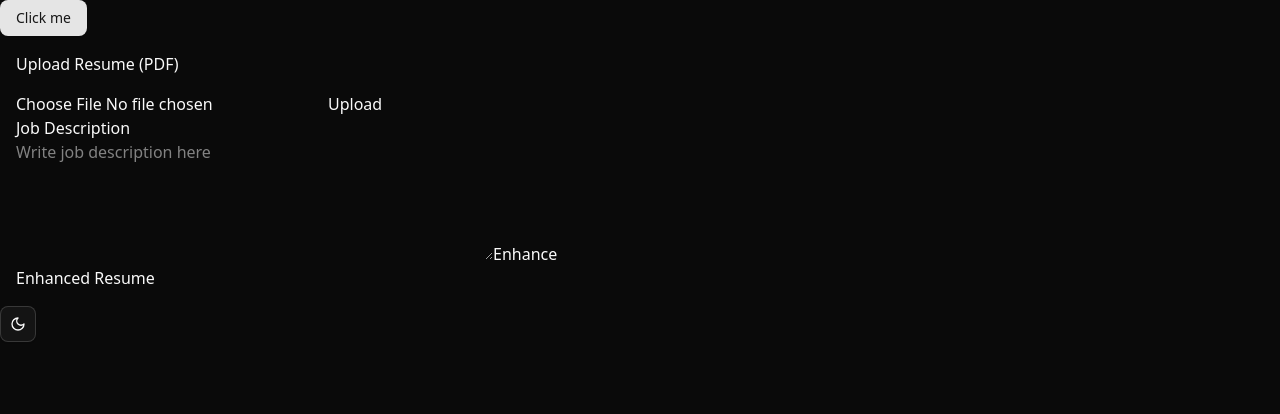
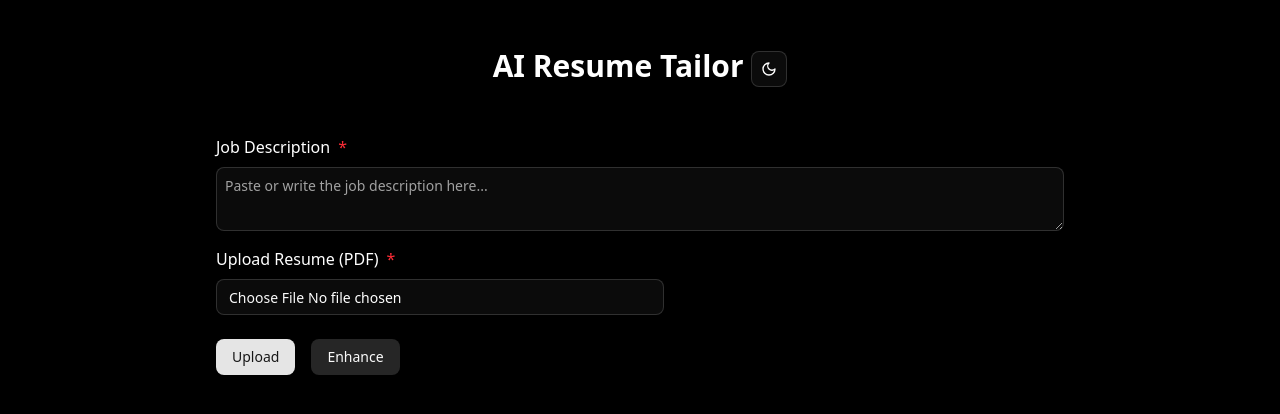
Before and after one commit to Anshuman6484/ProFile, a React (Vite) app in the folder client/: page / in a window 1280 px wide. Shown: the top 414 px of the page. Built offline with nearby package versions, Linux system fonts and the light colour scheme.

Commit message:
updated UI

```diff
--- a/client/package.json
+++ b/client/package.json
@@ -11,6 +11,7 @@
   },
   "dependencies": {
     "@radix-ui/react-dropdown-menu": "^2.1.14",
+    "@radix-ui/react-label": "^2.1.6",
     "@radix-ui/react-slot": "^1.2.2",
     "@tailwindcss/vite": "^4.1.7",
     "axios": "^1.9.0",
--- a/client/src/App.jsx
+++ b/client/src/App.jsx
@@ -1,13 +1,17 @@
 import { ModeToggle } from './components/ModeToggle'
 import UploadResume from './components/UploadResume'
-import { Button } from '@/components/ui/button'
 
 function App() {
   return (
     <>
-      <Button>Click me</Button>
-      <UploadResume />
-      <ModeToggle />
+      <main className="min-h-screen bg-gray-50 text-gray-900 dark:bg-black dark:text-white p-4">
+        <div className="max-w-4xl mx-auto py-8">
+          <h1 className="text-3xl font-bold mb-6 text-center">
+            AI Resume Tailor <ModeToggle />
+          </h1>
+          <UploadResume />
+        </div>
+      </main>
     </>
   )
 }
--- /dev/null
+++ b/client/src/components/FileUpload.jsx
@@ -0,0 +1,23 @@
+import { Input } from '@/components/ui/input'
+import { Label } from '@/components/ui/label'
+import { useResume } from '../hooks/useResume.js'
+
+function FileUpload() {
+  const { handleFileChange } = useResume()
+  return (
+    <div className="grid w-full max-w-md items-start gap-2">
+      <Label htmlFor="resume" className="text-base font-medium">
+        Upload Resume (PDF) <span className="text-red-500">*</span>
+      </Label>
+      <Input
+        id="resume"
+        type="file"
+        accept=".pdf"
+        className="cursor-pointer"
+        onChange={handleFileChange}
+      />
+    </div>
+  )
+}
+
+export default FileUpload
--- /dev/null
+++ b/client/src/components/JDInput.jsx
@@ -0,0 +1,24 @@
+import { Textarea } from '@/components/ui/textarea'
+import { Label } from '@/components/ui/label'
+import { useResume } from '../hooks/useResume.js'
+
+function JDInput() {
+  const { jobDesc, handleJobDescChange } = useResume()
+
+  return (
+    <div className="w-full space-y-2">
+      <Label htmlFor="job-desc" className="text-base font-medium">
+        Job Description <span className="text-red-500">*</span>
+      </Label>
+      <Textarea
+        id="job-desc"
+        value={jobDesc}
+        onChange={handleJobDescChange}
+        placeholder="Paste or write the job description here..."
+        className="p-2 rounded-md whitespace-pre-wrap text-sm max-h-[400px] overflow-auto"
+      />
+    </div>
+  )
+}
+
+export default JDInput
--- a/client/src/components/UploadResume.jsx
+++ b/client/src/components/UploadResume.jsx
@@ -1,30 +1,44 @@
+import { Button } from '@/components/ui/button'
+import { Label } from '@/components/ui/label'
 import { useResume } from '../hooks/useResume.js'
+import { Textarea } from '@/components/ui/textarea'
+import FileUpload from './FileUpload.jsx'
+import JDInput from './JDInput.jsx'
 
 function UploadResume() {
-  const {
-    jobDesc,
-    newResume,
-    handleAI,
-    handleFileChange,
-    handleJobDescChange,
-    handleUpload,
-  } = useResume()
+  const { newResume, handleAI, handleUpload } = useResume()
+
   return (
-    <div className="p-4">
-      <h2 className="mb-4">Upload Resume (PDF)</h2>
-      <input type="file" accept=".pdf" onChange={handleFileChange} />
-      <button onClick={handleUpload}>Upload</button>
-      <h2>Job Description</h2>
-      <textarea
-        value={jobDesc}
-        onChange={handleJobDescChange}
-        rows={5}
-        cols={50}
-        placeholder="Write job description here"
-      />
-      <button onClick={handleAI}>Enhance</button>
-      <h2>Enhanced Resume</h2>
-      <pre>{newResume}</pre>
+    <div className="p-6 max-w-full mx-auto space-y-6">
+      {/* Inputs */}
+      <div className="space-y-4">
+        <JDInput />
+        <FileUpload />
+      </div>
+
+      {/* Actions */}
+      <div className="flex gap-4">
+        <Button onClick={handleUpload} className="cursor-pointer">
+          Upload
+        </Button>
+        <Button
+          onClick={handleAI}
+          variant="secondary"
+          className="cursor-pointer"
+        >
+          Enhance
+        </Button>
+      </div>
+
+      {/* Output */}
+      {newResume && (
+        <div className="space-y-2">
+          <Label className="text-base font-medium">Enhanced Resume</Label>
+          <Textarea className="p-2 rounded-md whitespace-pre-wrap text-sm max-h-[400px] overflow-auto">
+            {newResume}
+          </Textarea>
+        </div>
+      )}
     </div>
   )
 }
--- /dev/null
+++ b/client/src/components/ui/input.jsx
@@ -0,0 +1,24 @@
+import * as React from "react"
+
+import { cn } from "@/lib/utils"
+
+function Input({
+  className,
+  type,
+  ...props
+}) {
+  return (
+    <input
+      type={type}
+      data-slot="input"
+      className={cn(
+        "file:text-foreground placeholder:text-muted-foreground selection:bg-primary selection:text-primary-foreground dark:bg-input/30 border-input flex h-9 w-full min-w-0 rounded-md border bg-transparent px-3 py-1 text-base shadow-xs transition-[color,box-shadow] outline-none file:inline-flex file:h-7 file:border-0 file:bg-transparent file:text-sm file:font-medium disabled:pointer-events-none disabled:cursor-not-allowed disabled:opacity-50 md:text-sm",
+        "focus-visible:border-ring focus-visible:ring-ring/50 focus-visible:ring-[3px]",
+        "aria-invalid:ring-destructive/20 dark:aria-invalid:ring-destructive/40 aria-invalid:border-destructive",
+        className
+      )}
+      {...props} />
+  );
+}
+
+export { Input }
--- /dev/null
+++ b/client/src/components/ui/label.jsx
@@ -0,0 +1,21 @@
+import * as React from "react"
+import * as LabelPrimitive from "@radix-ui/react-label"
+
+import { cn } from "@/lib/utils"
+
+function Label({
+  className,
+  ...props
+}) {
+  return (
+    <LabelPrimitive.Root
+      data-slot="label"
+      className={cn(
+        "flex items-center gap-2 text-sm leading-none font-medium select-none group-data-[disabled=true]:pointer-events-none group-data-[disabled=true]:opacity-50 peer-disabled:cursor-not-allowed peer-disabled:opacity-50",
+        className
+      )}
+      {...props} />
+  );
+}
+
+export { Label }
--- /dev/null
+++ b/client/src/components/ui/textarea.jsx
@@ -0,0 +1,18 @@
+import * as React from 'react'
+
+import { cn } from '@/lib/utils'
+
+function Textarea({ className, ...props }) {
+  return (
+    <textarea
+      data-slot="textarea"
+      className={cn(
+        'border-input placeholder:text-muted-foreground focus-visible:border-ring focus-visible:ring-ring/50 aria-invalid:ring-destructive/20 dark:aria-invalid:ring-destructive/40 aria-invalid:border-destructive dark:bg-input/30 flex field-sizing-content min-h-16 w-full rounded-md border bg-transparent px-3 py-2 text-base shadow-xs transition-[color,box-shadow] outline-none focus-visible:ring-[3px] disabled:cursor-not-allowed disabled:opacity-50 md:text-md',
+        className
+      )}
+      {...props}
+    />
+  )
+}
+
+export { Textarea }
```
Also changed, not shown: 1 other file (tests, documents, lock files or other folders).
